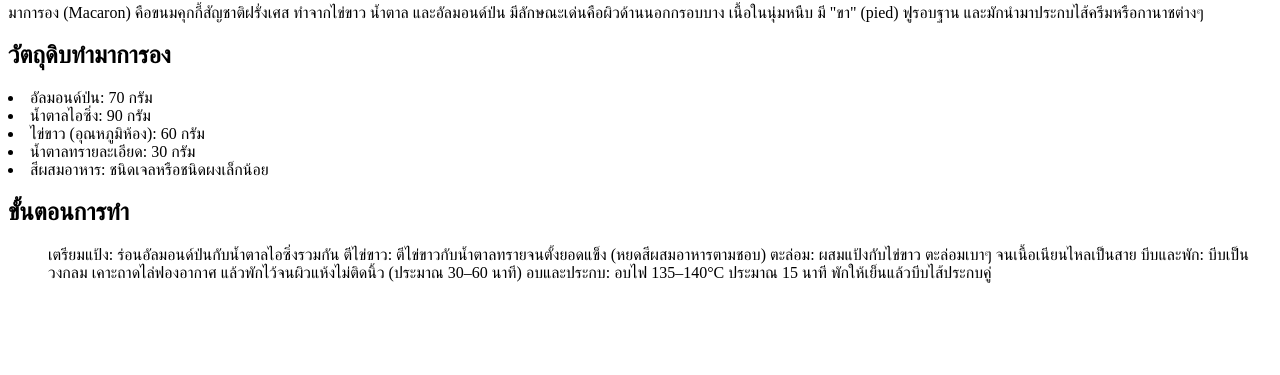
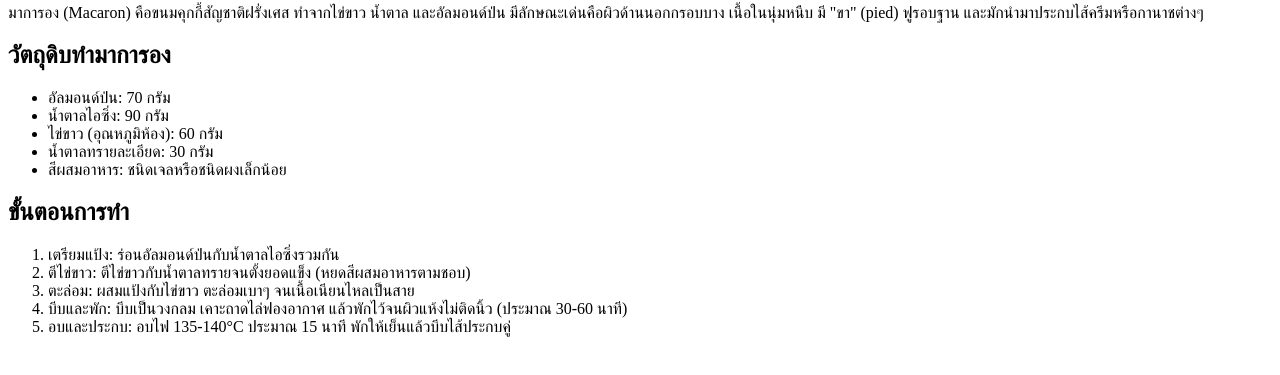
Before and after one commit to lk19-rg/Recipe_Page, a plain HTML site: page bf.html in a window 1280 px wide. Shown: the part 337-712 px from the top of the page. Drawn offline with Linux system fonts and the light colour scheme.

Commit message:
Add files via upload

```diff
--- a/bf.html
+++ b/bf.html
@@ -10,20 +10,20 @@
     <img src="https://encrypted-tbn0.gstatic.com/images?q=tbn:ANd9GcSTCvqvmEdgYzWzdyt4AySazDhudjS6rjyd-KxGf_U7zQ&s=10" alt="มาการอง">
     <p>มาการอง (Macaron) คือขนมคุกกี้สัญชาติฝรั่งเศส ทำจากไข่ขาว น้ำตาล และอัลมอนด์ป่น มีลักษณะเด่นคือผิวด้านนอกกรอบบาง เนื้อในนุ่มหนืบ มี "ขา" (pied) ฟูรอบฐาน และมักนำมาประกบไส้ครีมหรือกานาชต่างๆ</p>
     <h2>วัตถุดิบทำมาการอง</h2>
-    <ui>
+    <ul>
         <li>อัลมอนด์ป่น: 70 กรัม</li>
         <li>น้ำตาลไอซิ่ง: 90 กรัม</li>
         <li>ไข่ขาว (อุณหภูมิห้อง): 60 กรัม</li>
         <li>น้ำตาลทรายละเอียด: 30 กรัม</li>
         <li>สีผสมอาหาร: ชนิดเจลหรือชนิดผงเล็กน้อย</li>
-    </ui>
+    </ul>
     <h2>ขั้นตอนการทำ</h2>
     <ol>
-        <il>เตรียมแป้ง: ร่อนอัลมอนด์ป่นกับน้ำตาลไอซิ่งรวมกัน</il>
-        <il>ตีไข่ขาว: ตีไข่ขาวกับน้ำตาลทรายจนตั้งยอดแข็ง (หยดสีผสมอาหารตามชอบ)</il>
-        <il>ตะล่อม: ผสมแป้งกับไข่ขาว ตะล่อมเบาๆ จนเนื้อเนียนไหลเป็นสาย</il>
-        <il>บีบและพัก: บีบเป็นวงกลม เคาะถาดไล่ฟองอากาศ แล้วพักไว้จนผิวแห้งไม่ติดนิ้ว (ประมาณ 30–60 นาที)</il>
-        <il>อบและประกบ: อบไฟ 135–140°C ประมาณ 15 นาที พักให้เย็นแล้วบีบไส้ประกบคู่</il>
+        <li>เตรียมแป้ง: ร่อนอัลมอนด์ป่นกับน้ำตาลไอซิ่งรวมกัน</li>
+        <li>ตีไข่ขาว: ตีไข่ขาวกับน้ำตาลทรายจนตั้งยอดแข็ง (หยดสีผสมอาหารตามชอบ)</li>
+        <li>ตะล่อม: ผสมแป้งกับไข่ขาว ตะล่อมเบาๆ จนเนื้อเนียนไหลเป็นสาย</li>
+        <li>บีบและพัก: บีบเป็นวงกลม เคาะถาดไล่ฟองอากาศ แล้วพักไว้จนผิวแห้งไม่ติดนิ้ว (ประมาณ 30-60 นาที)</li>
+        <li>อบและประกบ: อบไฟ 135-140°C ประมาณ 15 นาที พักให้เย็นแล้วบีบไส้ประกบคู่</li>
     </ol>
 
 </body>
```
Also changed, not shown: mm.html (+6 -6 lines).
